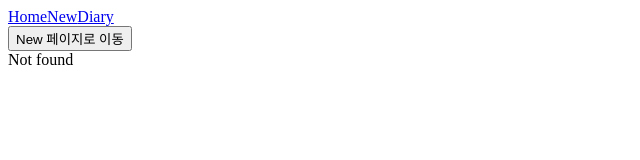
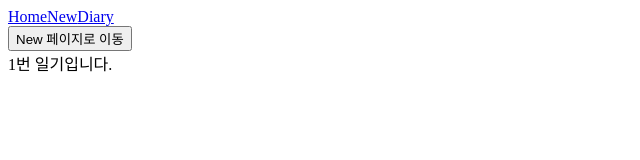
Before and after one commit to mooni9375/emotional-diary, a React (Vite) app: page /diary/1 in a window 1280 px wide. Before the commit this address had no page. Shown: the top 160 px of the page, without its empty margins (0-640 px from the left). Built offline with nearby package versions, Linux system fonts and the light colour scheme.

Commit message:
Implement Dynamic Routing.

```diff
--- a/src/App.jsx
+++ b/src/App.jsx
@@ -26,7 +26,7 @@
       <Routes>
         <Route path="/" element={<Home />} />
         <Route path="/new" element={<New />} />
-        <Route path="/diary" element={<Diary />} />
+        <Route path="/diary/:id" element={<Diary />} />
         <Route path="*" element={<Notfound />} />
       </Routes>
     </>
--- a/src/pages/Diary.jsx
+++ b/src/pages/Diary.jsx
@@ -1,5 +1,10 @@
+import { useParams } from "react-router-dom";
+
 const Diary = () => {
-  return <div>Diary</div>;
+  const params = useParams();
+  console.log(params);
+
+  return <div>{params.id}번 일기입니다.</div>;
 };
 
 export default Diary;
```
